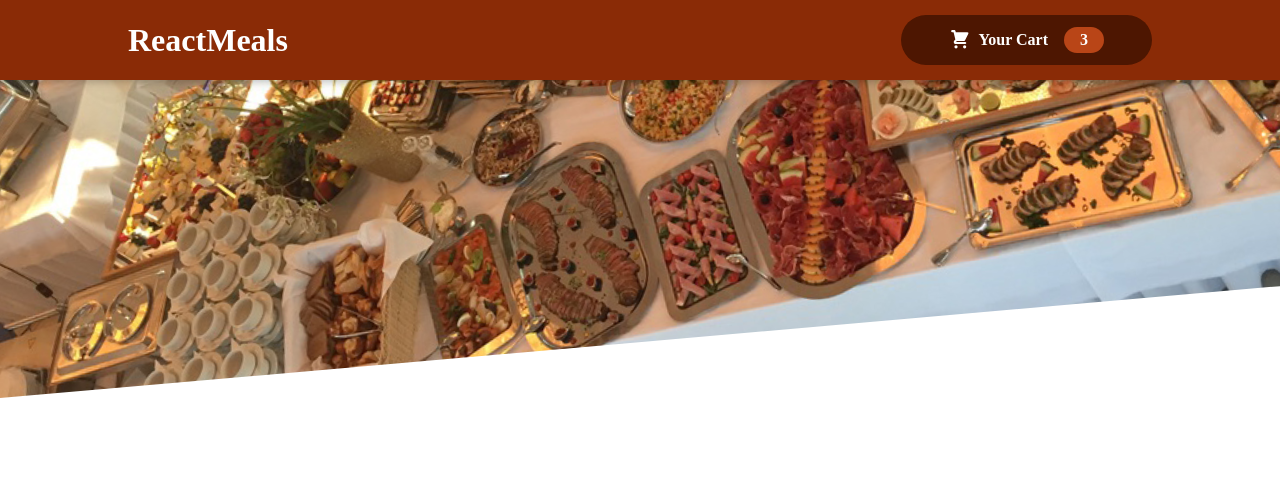
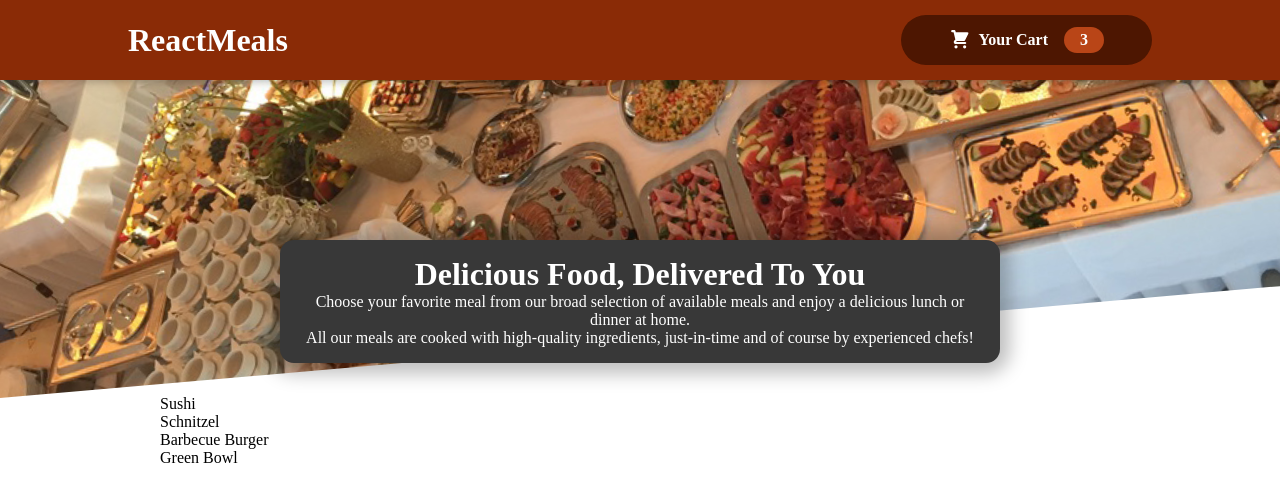
Before and after one commit to MS-D-rei/React_FoodOrderApp_Sample, a React (Vite) app: page / in a window 1280 px wide. Shown: the top 502 px of the page. Built offline with nearby package versions, Linux system fonts and the light colour scheme.

Commit message:
add Meals, MealsSummary, AvailableMeals

```diff
--- a/src/App.tsx
+++ b/src/App.tsx
@@ -1,12 +1,17 @@
-import Header from "@/components/Layout/Header";
-import '@/App.css'
+import Header from '@/components/Layout/Header';
+import '@/App.css';
+import Meals from './components/Meals/Meals';
+import { Fragment } from 'react';
 
 function App() {
   return (
-    <div>
+    <Fragment>
       <Header />
-    </div>
-  )
+      <main>
+        <Meals />
+      </main>
+    </Fragment>
+  );
 }
 
 export default App;
--- /dev/null
+++ b/src/components/Meals/AvailableMeals.tsx
@@ -0,0 +1,39 @@
+import { StyledAvailableMealSection } from "@/components/Meals/AvailableMealsStyles";
+
+const DUMMY_MEALS = [
+  {
+    id: 'm1',
+    name: 'Sushi',
+    description: 'Finest fish and veggies',
+    price: 22.99,
+  },
+  {
+    id: 'm2',
+    name: 'Schnitzel',
+    description: 'A german specialty!',
+    price: 16.5,
+  },
+  {
+    id: 'm3',
+    name: 'Barbecue Burger',
+    description: 'American, raw, meaty',
+    price: 12.99,
+  },
+  {
+    id: 'm4',
+    name: 'Green Bowl',
+    description: 'Healthy...and green...',
+    price: 18.99,
+  },
+];
+
+function AvailableMeals() {
+  const mealsList = DUMMY_MEALS.map((meal) => <li>{meal.name}</li>);
+  return (
+    <StyledAvailableMealSection>
+      <ul>{mealsList}</ul>
+    </StyledAvailableMealSection>
+  );
+}
+
+export default AvailableMeals;
--- /dev/null
+++ b/src/components/Meals/AvailableMealsStyles.ts
@@ -0,0 +1,26 @@
+import styled from 'styled-components';
+
+export const StyledAvailableMealSection = styled.section`
+  max-width: 60rem;
+  width: 90%;
+  margin: 2rem auto;
+  animation: meals-appear 1s ease-out forwards;
+
+  & ul {
+    list-style: none;
+    margin: 0;
+    padding: 0;
+  }
+
+  @keyframes meals-appear {
+    from {
+      opacity: 0;
+      transform: translateY(3rem);
+    }
+
+    to {
+      opacity: 1;
+      transform: translateY(0);
+    }
+  }
+`;
--- /dev/null
+++ b/src/components/Meals/Meals.tsx
@@ -0,0 +1,14 @@
+import { Fragment } from "react";
+import MealsSummary from "@/components/Meals/MealsSummary";
+import AvailableMeals from "@/components/Meals/AvailableMeals";
+
+function Meals() {
+  return (
+    <Fragment>
+      <MealsSummary />
+      <AvailableMeals />
+    </Fragment>
+  )
+}
+
+export default Meals;
--- /dev/null
+++ b/src/components/Meals/MealsSummary.tsx
@@ -0,0 +1,19 @@
+import { StyledMealsSummarySection } from "@/components/Meals/MealsSummaryStyles";
+
+function MealsSummary() {
+  return (
+    <StyledMealsSummarySection>
+      <h2>Delicious Food, Delivered To You</h2>
+      <p>
+        Choose your favorite meal from our broad selection of available meals
+        and enjoy a delicious lunch or dinner at home.
+      </p>
+      <p>
+        All our meals are cooked with high-quality ingredients, just-in-time and
+        of course by experienced chefs!
+      </p>
+    </StyledMealsSummarySection>
+  );
+}
+
+export default MealsSummary;
--- /dev/null
+++ b/src/components/Meals/MealsSummaryStyles.ts
@@ -0,0 +1,20 @@
+import styled from 'styled-components';
+
+export const StyledMealsSummarySection = styled.section`
+  text-align: center;
+  max-width: 45rem;
+  width: 90%;
+  margin: auto;
+  margin-top: -10rem;
+  position: relative;
+  background-color: #383838;
+  color: white;
+  border-radius: 14px;
+  padding: 1rem;
+  box-shadow: 0 1px 18px 10px rgba(0, 0, 0, 0.25);
+
+  & h2 {
+    font-size: 2rem;
+    margin-top: 0;
+  }
+`;
```
Also changed, not shown: src/components/Meals/MealsStyles.ts (added).
